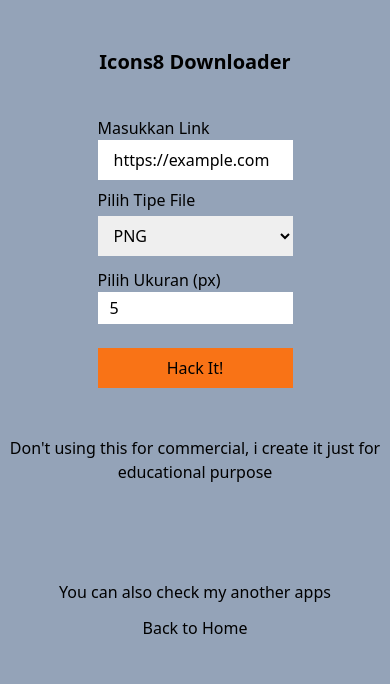
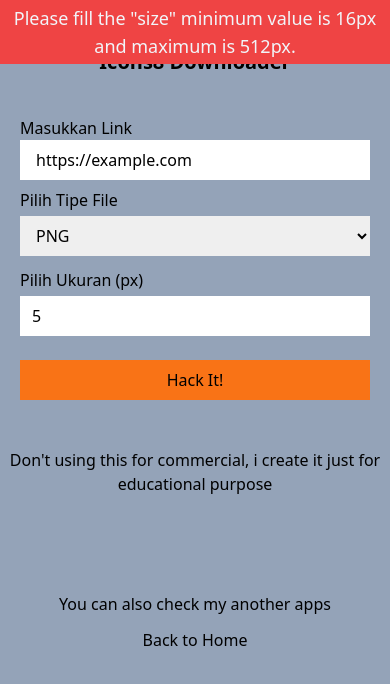
Before and after one commit to hadhaz/cs-useful-tools, a Next.js app: page /icons-downloader in a window 390 px wide. Both pictures are taken after typing "https://example.com", "5" into the empty fields and a click on the button "Hack It!". Shown: the top 684 px of the page. Built offline with nearby package versions, Linux system fonts and the light colour scheme; no server answers.

Commit message:
add loading spinner

```diff
--- a/core/components/Status.tsx
+++ b/core/components/Status.tsx
@@ -1,9 +1,19 @@
-export default function Status(props: { validity: boolean | null }) {
+export default function Status(props: {
+  validity: boolean | null;
+  message: string | null;
+}) {
   const statusColor = props.validity
     ? "bg-green-400 text-slate-900"
     : "bg-red-500 text-slate-100";
 
   if (props.validity === null) return null;
+
+  const msg =
+    props.message !== "" && props.message !== null
+      ? props.message
+      : props.validity
+      ? "Success"
+      : "Invalid Input";
 
   return (
     <div
@@ -12,7 +22,7 @@
         statusColor,
       ].join(" ")}
     >
-      {props.validity ? "Success" : "Invalid Input"}
+      {msg}
     </div>
   );
 }
--- /dev/null
+++ b/declarations.d.ts
@@ -0,0 +1,3 @@
+// NOTE: The declaration below was injected by `"framer"`
+// see https://www.framer.com/docs/guides/handshake for more information.
+declare module "https://framer.com/m/*";
--- a/package.json
+++ b/package.json
@@ -16,6 +16,8 @@
     "base64-js": "^1.5.1",
     "eslint": "8.29.0",
     "eslint-config-next": "13.0.6",
+    "framer": "^2.2.1",
+    "motion": "^10.15.3",
     "next": "13.0.6",
     "react": "18.2.0",
     "react-dom": "18.2.0",
--- a/pages/icons-downloader.tsx
+++ b/pages/icons-downloader.tsx
@@ -2,12 +2,15 @@
 import BackHome from "../core/components/BackHome";
 import Status from "../core/components/Status";
 import useMinHeight from "../core/hooks/useMinHeight";
+import { motion } from "framer-motion";
 
 export default function IconsDownloader() {
   const [clearence, upper, lower] = useMinHeight();
   const [isSVG, setIsSVG] = useState<boolean>(false);
   const [inputValidity, setInputValidity] = useState<boolean | null>(null);
   const [url, setUrl] = useState<string>("");
+  const [error, setError] = useState<string>("");
+  const [loading, setLoading] = useState<boolean>(false);
   const linkRef = useRef<HTMLInputElement>(null);
   const sizeRef = useRef<HTMLInputElement>(null);
 
@@ -24,22 +27,27 @@
 
     if (!validateLink(link)) {
       setInputValidity(false);
-      console.log(
+      setError(
         'Please fill valid link. Example: "https://icons8.com/icon/63370/bonds"'
       );
       return;
     }
 
-    if (sizeRef.current!.value === "") {
+    const size = parseInt(sizeRef.current!.value);
+
+    if (sizeRef.current!.value === "" || size < 16 || size > 512) {
       setInputValidity(false);
-      console.log('Please fill the "size" field.');
+      setError(
+        'Please fill the "size" minimum value is 16px and maximum is 512px.'
+      );
       return;
     }
 
     const type = isSVG ? "svg" : "png";
-    const { id, name } = parseLink(link);
+    const { id } = parseLink(link);
     const url = `${base_api}?id=${id}&svg=true`;
 
+    setLoading(true);
     const result = await fetch(url);
     const data = await result.json();
 
@@ -74,6 +82,8 @@
     } else {
       console.log(data.error);
     }
+
+    setLoading(false);
   }
 
   function optionHandler(e: React.ChangeEvent<HTMLSelectElement>) {
@@ -88,18 +98,35 @@
   function resetUrl() {
     setUrl("");
     setInputValidity(null);
+    setError("");
   }
 
   return (
     <>
-      <Status validity={inputValidity} />
-      <div style={{ minHeight: clearence }} className='bg-slate-400'>
+      { loading &&
+        <motion.div
+          className='w-44 h-44 border-8 left-1/2 fixed z-50 top-1/2 rounded-full border-dotted border-blue-500'
+          animate={{
+            rotate: 360,
+            borderColor: ["#3B82F6", "#F87171"],
+            x: "-50%",
+            y: "-50%",
+          }}
+          initial={{ rotate: 0, x: "-50%", y: "-50%" }}
+          transition={{ duration: 5, repeat: Infinity }}
+        ></motion.div>
+      }
+      <Status message={error} validity={inputValidity} />
+      <div
+        style={{ minHeight: clearence }}
+        className='bg-slate-400 max-w-screen overflow-hidden'
+      >
         <h1 className='text-xl text-center font-semibold pt-12'>
           Icons8 Downloader
         </h1>
         <form
           onSubmit={submitHandler}
-          className='flex flex-col max-w-[50vw] mx-auto mt-10'
+          className='flex flex-col w-full px-5 md:px-0 lg:max-w-[50vw] lg:mx-auto mt-10'
         >
           <label htmlFor='link'>Masukkan Link</label>
           <input
@@ -133,13 +160,14 @@
               onChange={resetUrl}
               ref={sizeRef}
               type='number'
-              className='outline-none py-1 px-3'
+              className='outline-none py-2 px-3 mt-1'
             />
           </div>
 
           <button
+            disabled={loading}
             onClick={downloadHandler}
-            className='mt-6 bg-orange-500 py-2 font-medium w-full'
+            className='disabled:bg-slate-100 disabled:cursor-not-allowed mt-6 relative bg-orange-500 py-2 font-medium w-full'
           >
             {url === "" && "Hack It!"}
             {url !== "" && "Hack Again!"}
--- a/styles/globals.css
+++ b/styles/globals.css
@@ -1,3 +1,10 @@
 @tailwind base;
 @tailwind components;
 @tailwind utilities;
+
+
+/* add common w-screen h screen */
+html, body {
+  height: 100%;
+  width: 100%;
+}
```
Also changed, not shown: 1 other file (tests, documents, lock files or other folders).
